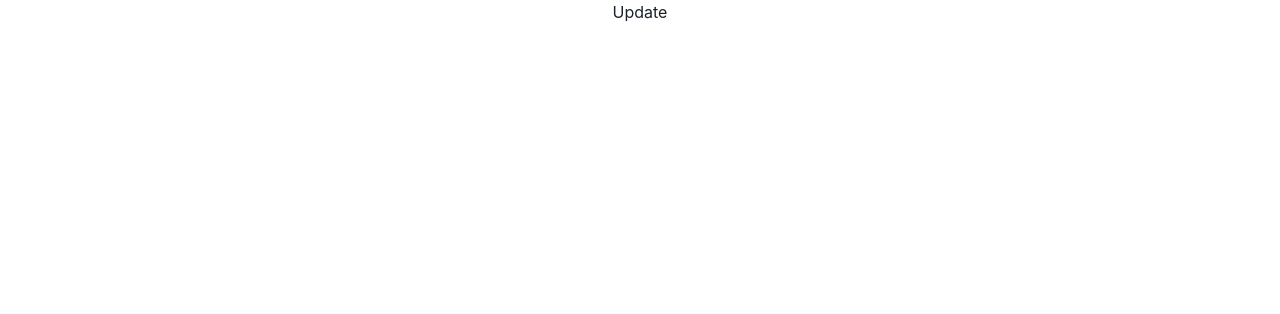
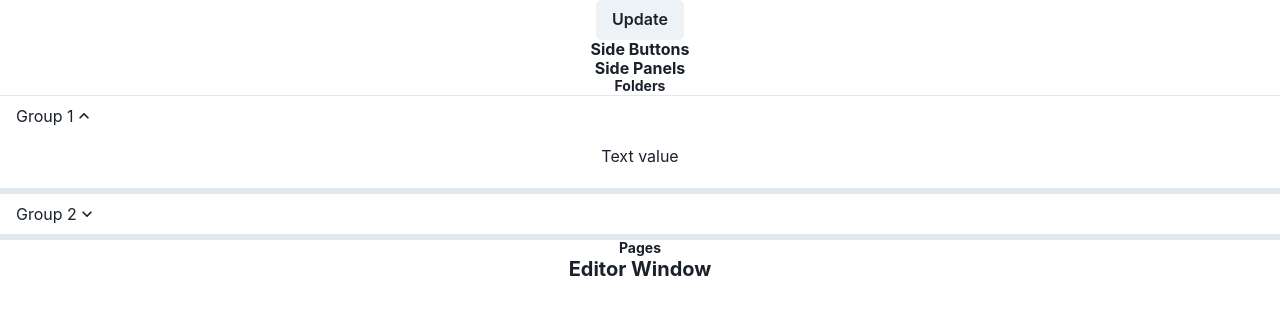
Before and after one commit to suzannecabral/campaign-binder, a React (Create React App) app: page / in a window 1280 px wide. Shown: the top 314 px of the page. Built offline with nearby package versions, Linux system fonts and the light colour scheme.

Commit message:
Add react icons, prettier

```diff
--- a/package.json
+++ b/package.json
@@ -10,8 +10,10 @@
     "@testing-library/react": "^11.1.0",
     "@testing-library/user-event": "^12.1.10",
     "framer-motion": "^4.1.17",
+    "prettier": "^2.4.1",
     "react": "^17.0.2",
     "react-dom": "^17.0.2",
+    "react-icons": "^4.2.0",
     "react-redux": "^7.2.5",
     "react-scripts": "4.0.3",
     "redux": "^4.1.1",
--- a/src/App.js
+++ b/src/App.js
@@ -2,7 +2,12 @@ import {useSelector, useDispatch} from 'react-redux';
 import {useEffect} from 'react';
 //import constants for action types
 import {getPeopleAction} from './actions/peopleActions';
+import {Button} from '@chakra-ui/react';
 import './App.css';
+import MainEditorWindow from './components/MainEditorWindow';
+import SidePanelsWrapper from './components/SidePanelsWrapper';
+import SideBarButtons from './components/SideBarButtons';
+
 
 function App() {
   const dispatch = useDispatch();
@@ -23,7 +28,10 @@ function App() {
   return (
     <div className="App">
       {people && success && <h1>Person Added</h1>}
-      <button onClick={handleClick}>Update</button>
+      <Button onClick={handleClick}>Update</Button>
+      <SideBarButtons />
+      <SidePanelsWrapper />
+      <MainEditorWindow />
     </div>
   );
 }
--- /dev/null
+++ b/src/components/MainEditorWindow.js
@@ -0,0 +1,12 @@
+import React from 'react'
+import { Heading } from '@chakra-ui/react';
+
+const MainEditorWindow = props => {
+  return (
+    <div>
+      <Heading as="h1" size="md">Editor Window</Heading>
+    </div>
+  );
+};
+
+export default MainEditorWindow;
--- /dev/null
+++ b/src/components/SideBarButtons.js
@@ -0,0 +1,12 @@
+import React from 'react'
+import { Heading } from '@chakra-ui/react';
+
+const SideBarButtons = props => {
+  return (
+    <div>
+      <Heading as="h2" size="sm">Side Buttons</Heading>
+    </div>
+  );
+};
+
+export default SideBarButtons;
--- /dev/null
+++ b/src/components/SidePanelFolders.js
@@ -0,0 +1,50 @@
+import React from "react";
+import { Heading } from "@chakra-ui/react";
+import {
+	Accordion,
+	AccordionItem,
+	AccordionButton,
+	AccordionPanel,
+	Text,
+	AccordionIcon,
+} from "@chakra-ui/react";
+
+const SidePanelFolders = (props) => {
+	return (
+		<div>
+			<Heading as="h3" size="xs">
+				Folders
+			</Heading>
+			<Accordion defaultIndex={[0]} allowMultiple>
+				<AccordionItem>
+					<AccordionButton>
+						<Text>Group 1 </Text>
+						<AccordionIcon />
+					</AccordionButton>
+					<AccordionPanel>
+						<Text>Text value</Text>
+					</AccordionPanel>
+					<AccordionItem />
+					<AccordionItem />
+					<AccordionItem />
+					<AccordionItem />
+				</AccordionItem>
+				<AccordionItem>
+					<AccordionButton>
+						<Text>Group 2</Text>
+						<AccordionIcon />
+					</AccordionButton>
+					<AccordionPanel>
+						<Text>Text value</Text>
+					</AccordionPanel>
+					<AccordionItem />
+					<AccordionItem />
+					<AccordionItem />
+					<AccordionItem />
+				</AccordionItem>
+			</Accordion>
+		</div>
+	);
+};
+
+export default SidePanelFolders;
--- /dev/null
+++ b/src/components/SidePanelPages.js
@@ -0,0 +1,12 @@
+import React from 'react'
+import { Heading } from '@chakra-ui/react';
+
+const SidePanelPages = props => {
+  return (
+    <div>
+      <Heading as="h3" size="xs">Pages</Heading>
+    </div>
+  );
+};
+
+export default SidePanelPages;
--- /dev/null
+++ b/src/components/SidePanelsWrapper.js
@@ -0,0 +1,16 @@
+import React from 'react'
+import SidePanelFolders from './SidePanelFolders';
+import SidePanelPages from './SidePanelPages';
+import { Heading } from '@chakra-ui/react';
+
+const SidePanelsWrapper = props => {
+  return (
+    <div>
+      <Heading as="h2" size="sm">Side Panels</Heading>
+      <SidePanelFolders />
+      <SidePanelPages />
+    </div>
+  );
+};
+
+export default SidePanelsWrapper;
--- a/src/index.js
+++ b/src/index.js
@@ -10,7 +10,7 @@ import {Provider} from 'react-redux';
 ReactDOM.render(
   <React.StrictMode>
     <Provider store={store}>
-      <ChakraProvider>
+      <ChakraProvider resetCSS>
         <App />
       </ChakraProvider>
     </Provider>
```
Also changed, not shown: 2 other files (tests, documents, lock files or other folders).
